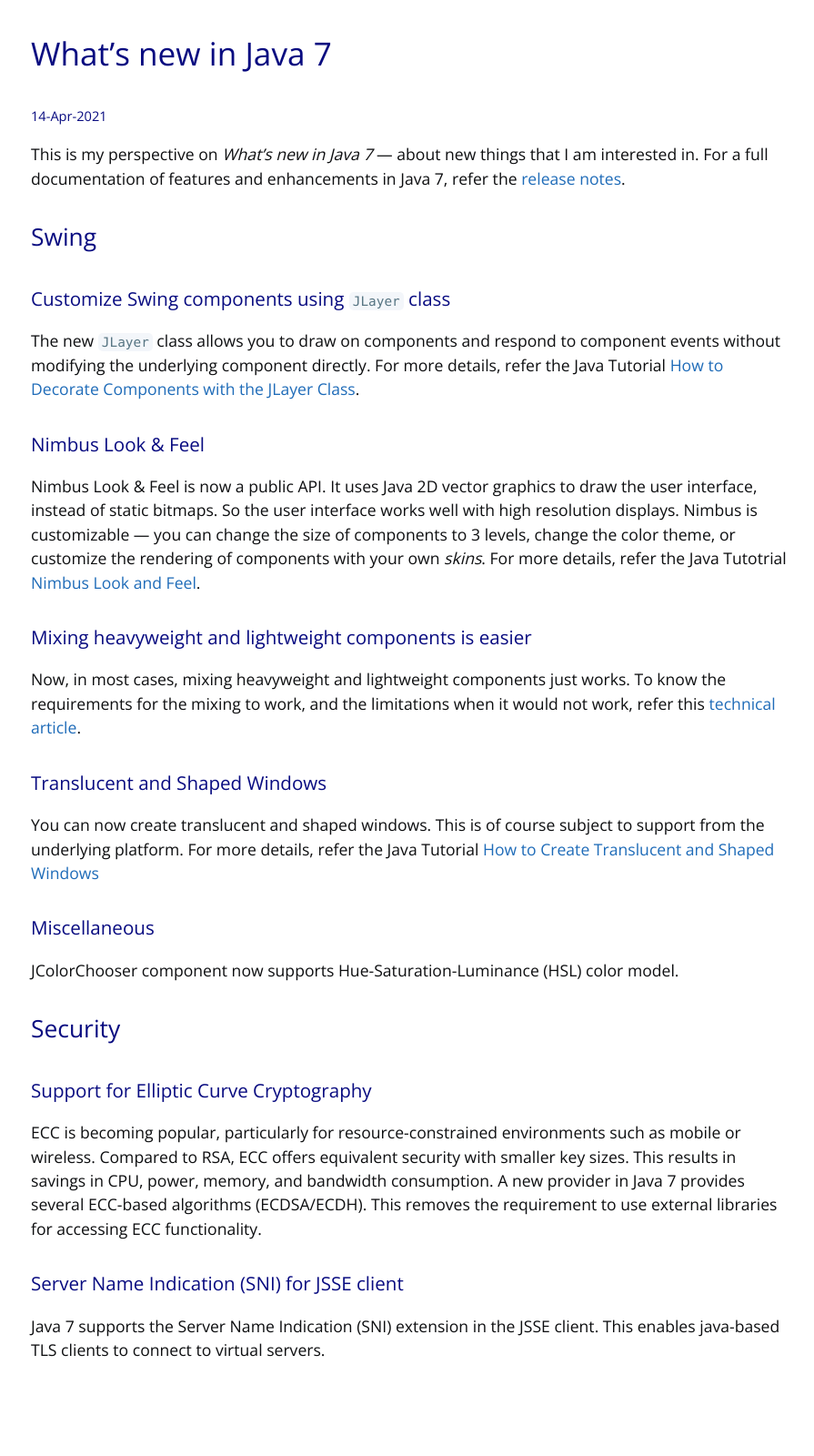
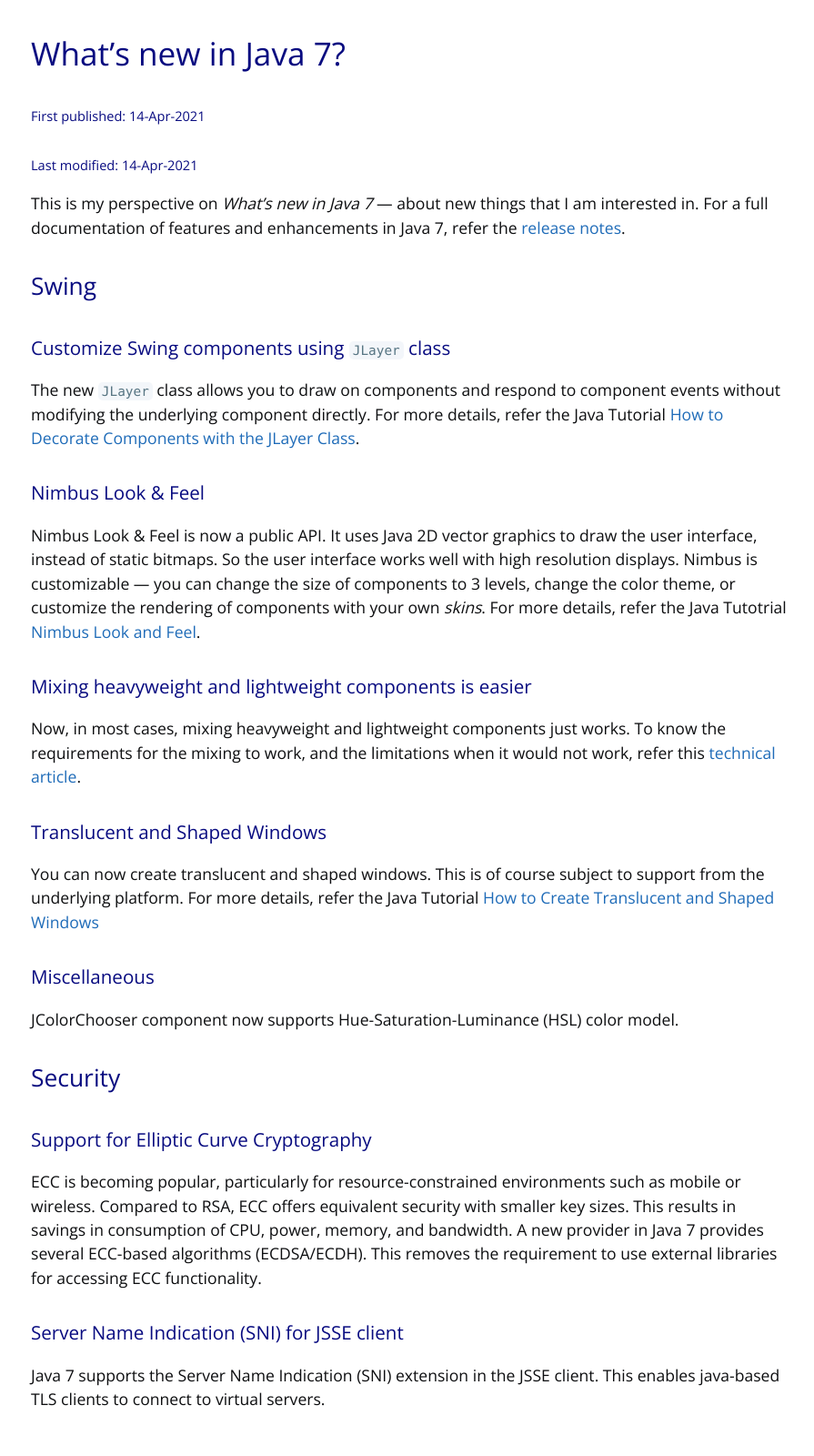
Before and after one commit to vinitjoglekar/vinitjoglekar.github.io, a Jekyll site: the page built from _pages/whats_new_java_7.md, in a window 1280 px wide. Shown: the whole page at 91% size, without its empty margins (190-1085 px from the left). Built offline with Jekyll 4.4.1, drawn with Linux system fonts in a browser that asks for light colours; before the commit the page ends 1546 px from its top, so only the background shows below that.

Commit message:
Update whats_new_java_7.md

```diff
--- a/_pages/whats_new_java_7.md
+++ b/_pages/whats_new_java_7.md
@@ -1,10 +1,11 @@
 ---
 layout: default
-title: What's new in Java 7
+title: What's new in Java 7?
 ---
 
-# What's new in Java 7
-##### 14-Apr-2021
+# What's new in Java 7?
+##### First published: 14-Apr-2021
+##### Last modified: 14-Apr-2021
 
 This is my perspective on _What's new in Java 7_ &mdash; about new things that I am interested in. For a full documentation of features and enhancements in Java 7, refer the [release notes](https://www.oracle.com/java/technologies/javase/jdk7-relnotes.html).
 
@@ -28,7 +29,7 @@ JColorChooser component now supports Hue-Saturation-Luminance (HSL) color model.
 ## Security
 
 ### Support for Elliptic Curve Cryptography
-ECC is becoming popular, particularly for resource-constrained environments such as mobile or wireless. Compared to RSA, ECC offers equivalent security with smaller key sizes. This results in savings in CPU, power, memory, and bandwidth consumption. A new provider in Java 7 provides several ECC-based algorithms (ECDSA/ECDH). This removes the requirement to use external libraries for accessing ECC functionality.
+ECC is becoming popular, particularly for resource-constrained environments such as mobile or wireless. Compared to RSA, ECC offers equivalent security with smaller key sizes. This results in savings in consumption of CPU, power, memory, and bandwidth. A new provider in Java 7 provides several ECC-based algorithms (ECDSA/ECDH). This removes the requirement to use external libraries for accessing ECC functionality.
 
 ### Server Name Indication (SNI) for JSSE client
 Java 7 supports the Server Name Indication (SNI) extension in the JSSE client. This enables java-based TLS clients to connect to virtual servers.
```
